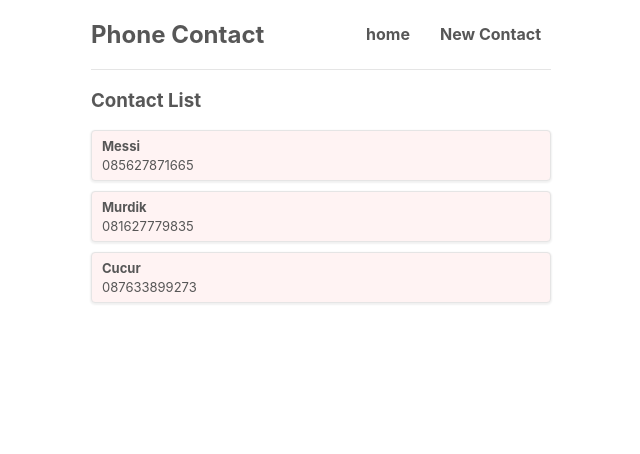
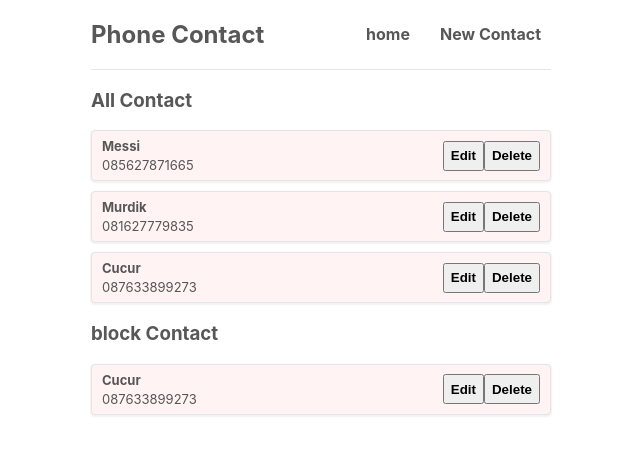
Before and after one commit to rayhananlovan/learnReact, a React (Create React App) app: page / in a window 1280 px wide. Shown: the top 454 px of the page, without its empty margins (319-959 px from the left). Built offline with nearby package versions, Linux system fonts and the light colour scheme.

Commit message:
block-contact

```diff
--- /dev/null
+++ b/src/ContactList.js
@@ -0,0 +1,21 @@
+const ContactList = ({ contacts, title }) => {
+  return (
+    <div className="contact-list">
+      <h3>{title}</h3>
+      {contacts.map((contact) => (
+        <div className="contact" key={contact.id}>
+          <div className="contact-info">
+            <p className="contact-name">{contact.name}</p>
+            <p>{contact.number} </p>
+          </div>
+          <div className="contact-actions">
+            <button className="button-primary">Edit</button>
+            <button className="button-danger">Delete</button>
+          </div>
+        </div>
+      ))}
+    </div>
+  );
+};
+
+export default ContactList;
--- a/src/Home.js
+++ b/src/Home.js
@@ -1,21 +1,19 @@
 import { useState } from "react";
+import ContactList from "./ContactList";
 const Home = () => {
   const [contacts, setContacts] = useState([
     { id: 1, name: "Messi", number: "085627871665" },
     { id: 2, name: "Murdik", number: "081627779835" },
     { id: 3, name: "Cucur", number: "087633899273" },
   ]);
+
+  const [blockcontacts, setBlockContacts] = useState([
+    { id: 3, name: "Cucur", number: "087633899273" },
+  ]);
   return (
     <div className="home">
-      <h3>Contact List</h3>
-      {contacts.map((contact) => (
-        <div className="contact" key={contact.id}>
-          <div className="contact-info">
-            <p className="contact-name">{contact.name}</p>
-            <p>{contact.number} </p>
-          </div>
-        </div>
-      ))}
+      <ContactList contacts={contacts} title="All Contact" />
+      <ContactList contacts={blockcontacts} title="block Contact" />
     </div>
   );
 };
--- a/src/index.css
+++ b/src/index.css
@@ -33,10 +33,12 @@ nav {
 
 .btn-primary {
   background-color: mediumslateblue;
+  color: blue;
 }
 
 .btn-danger {
   background-color: crimson;
+  color: red;
 }
 
 .App {
```
